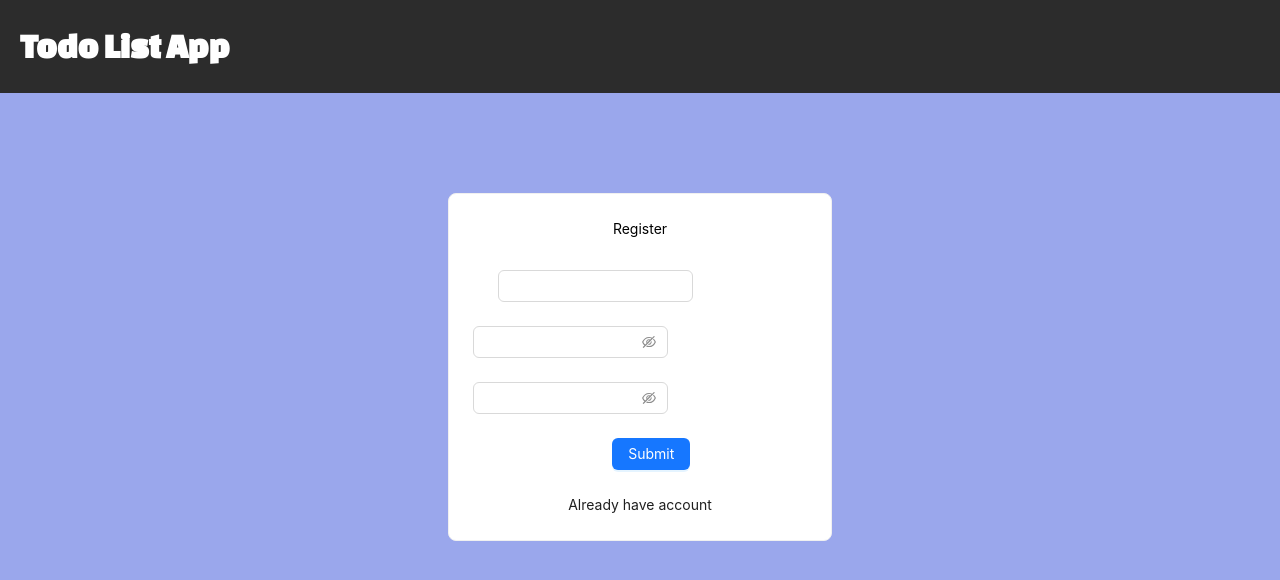
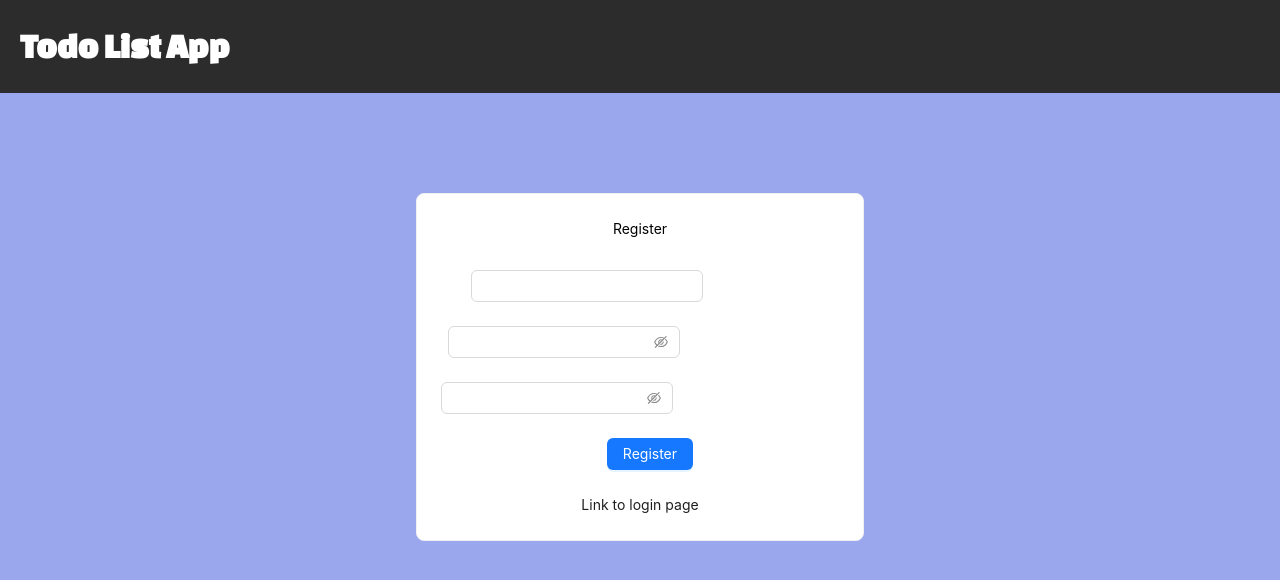
Before and after one commit to Shamil1001/todo-app, a React (Vite) app: page /register in a window 1280 px wide. Shown: the top 580 px of the page. Built offline with nearby package versions, Linux system fonts and the light colour scheme.

Commit message:
input fields moved to right

```diff
--- a/src/pages/register.css
+++ b/src/pages/register.css
@@ -1,24 +1,21 @@
-.register_main{
-    display: flex;
-    justify-content: center;
-    align-items: center;
-
+.register_main {
+  display: flex;
+  justify-content: center;
+  align-items: center;
 }
 
-.register_form{
-    margin-top: 100px;
-    width: 30%;
-
+.register_form {
+  margin-top: 100px;
+  width: 35%;
 }
 
-.login_main{
-    display: flex;
-    justify-content: center;
-    align-items: center;
+.login_main {
+  display: flex;
+  justify-content: center;
+  align-items: center;
 }
 
-.login_form{
-    margin-top: 100px;
-    width: 35%;
-
+.login_form {
+  margin-top: 100px;
+  width: 35%;
 }
--- a/src/pages/register.tsx
+++ b/src/pages/register.tsx
@@ -28,10 +28,6 @@ export default function Register() {
 
   const handleRegEmail = (event: ChangeEvent<HTMLInputElement>) => {
     setRegEmail(event.target.value);
-  };
-
-  const handleRegPassword = (event: ChangeEvent<HTMLInputElement>) => {
-    setRegPassword(event.target.value);
   };
 
   const handleRegister = () => {
@@ -77,14 +73,14 @@ export default function Register() {
             <Form.Item
               label="Email"
               labelCol={{ span: 0 }}
-              // wrapperCol={{ span: 14 }}
+              wrapperCol={{ span: 14 }}
               name="username"
               rules={[
                 { required: true, message: "Please input your username!" },
               ]}
             >
               <Input
-                style={{ marginLeft: "25px" }}
+                style={{ marginLeft: "30px" }}
                 onChange={handleRegEmail}
                 value={regEmail}
               />
@@ -99,6 +95,7 @@ export default function Register() {
               ]}
             >
               <Input.Password
+                style={{ marginLeft: "7px" }}
                 onChange={(e) =>
                   setRegisterInformation({
                     ...registerInformation,
@@ -133,7 +130,7 @@ export default function Register() {
 
             <Form.Item wrapperCol={{ offset: 10, span: 16 }}>
               <Button onClick={handleRegister} type="primary" htmlType="submit">
-                Submit
+                Register
               </Button>
             </Form.Item>
             <Link to="/">
@@ -143,7 +140,7 @@ export default function Register() {
                   justifyContent: "center",
                 }}
               >
-                Already have account
+                Link to login page
               </p>
             </Link>
           </Form>
```
